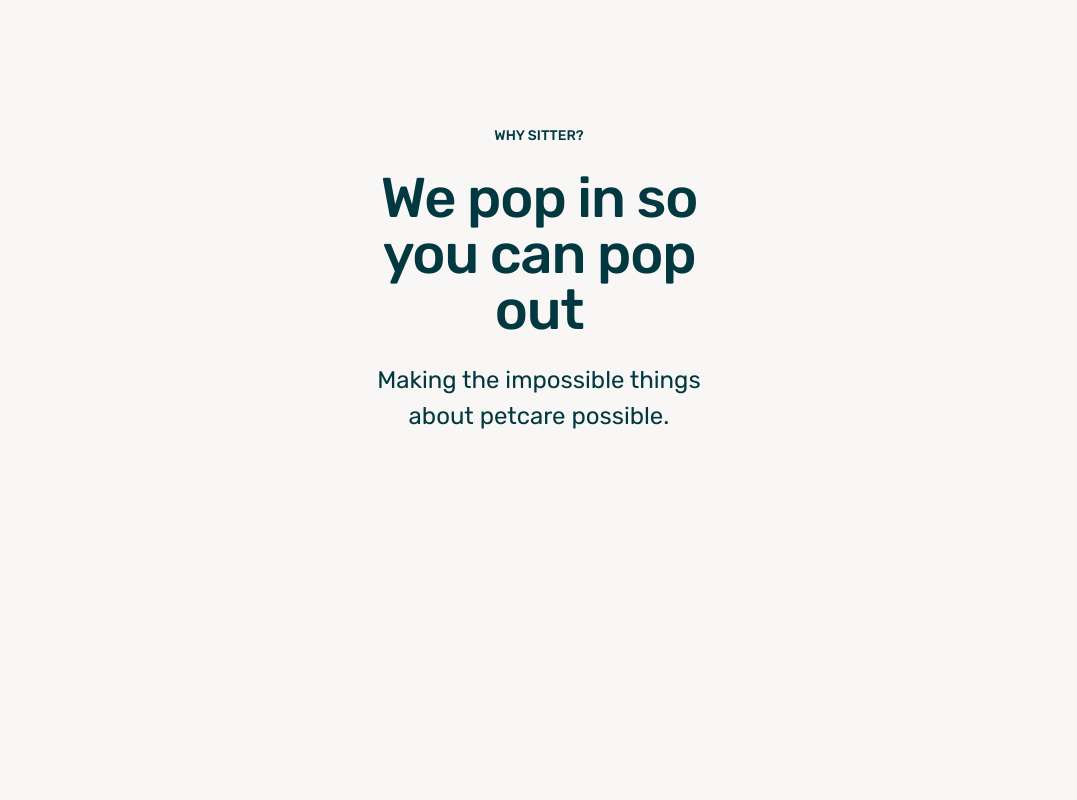
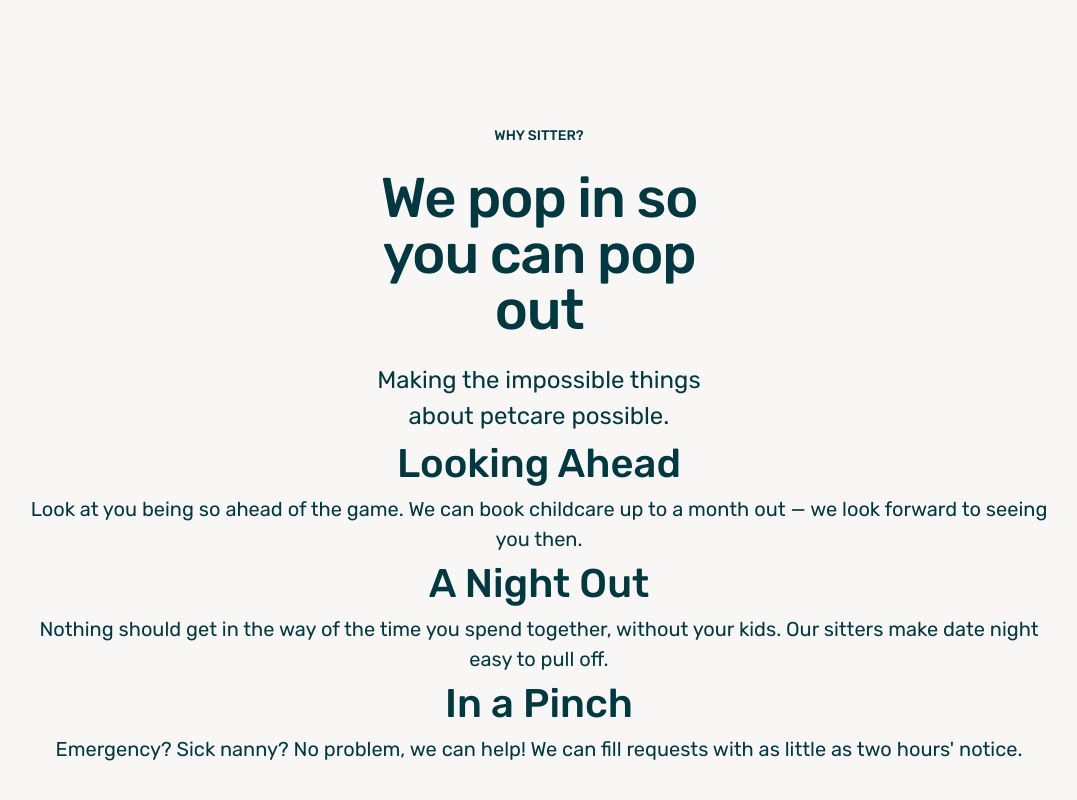
Before and after one commit to samsonc89/otter-replica, a React (Vite) app: page / in a window 1280 px wide. Shown: the part 2397-3197 px from the top of the page, without its empty margins (101-1178 px from the left). Before the commit the page ends 2911 px from the top, so only its background shows below. Built offline with nearby package versions, Linux system fonts and the light colour scheme.

Commit message:
Create component for cards in why container

```diff
--- a/src/containers/Why/Why.jsx
+++ b/src/containers/Why/Why.jsx
@@ -1,5 +1,21 @@
+/* eslint-disable react/prop-types */
 import { ContentHeading } from "../../components";
 import "./why.css";
+
+const WhyCard = ({ props, extraClasses }) => {
+  return (
+    <>
+      {" "}
+      <div className={`why-card ${extraClasses}`}>
+        <div className="why-card-text-wrapper">
+          <h2 className="why-card-heading">{props.heading}</h2>
+          <p className="why-card-text">{props.text}</p>
+        </div>
+        <div className="why-card-image"></div>
+      </div>
+    </>
+  );
+};
 
 const Why = () => {
   const sectionCopy = {
@@ -7,21 +23,31 @@ const Why = () => {
     title: "We pop in so you can pop out",
     text: "Making the impossible things about petcare possible.",
   };
+
+  const cards = [
+    {
+      heading: "Looking Ahead",
+      text: "Look at you being so ahead of the game. We can book childcare up to a month out — we look forward to seeing you then.",
+    },
+    {
+      heading: "A Night Out",
+      text: "Nothing should get in the way of the time you spend together, without your kids. Our sitters make date night easy to pull off.",
+    },
+    {
+      heading: "In a Pinch",
+      text: "Emergency? Sick nanny? No problem, we can help! We can fill requests with as little as two hours' notice.",
+    },
+  ];
+
   return (
     <section className="main-section why-section">
       <ContentHeading classes={"why-text-wrapper"} props={sectionCopy} />
       <div className="why-row1">
-        <div className="why-card1">
-          <div className="why-card-text"></div>
-          <div className="why-card-image"></div>
-        </div>
-        <div className="why-card2">
-          <div className="why-card-text"></div>
-          <div className="why-card-image"></div>
-        </div>
+        <WhyCard props={cards[0]} />
+        <WhyCard props={cards[1]} />
       </div>
       <div className="why-row2">
-        <div className="why-row2-text"></div>
+        <WhyCard props={cards[2]} extraClasses={"why-row2-card"} />
         <div className="why-row2-images">
           <div className="why-row2-image1"></div>
           <div className="why-row2-image2"></div>
```
